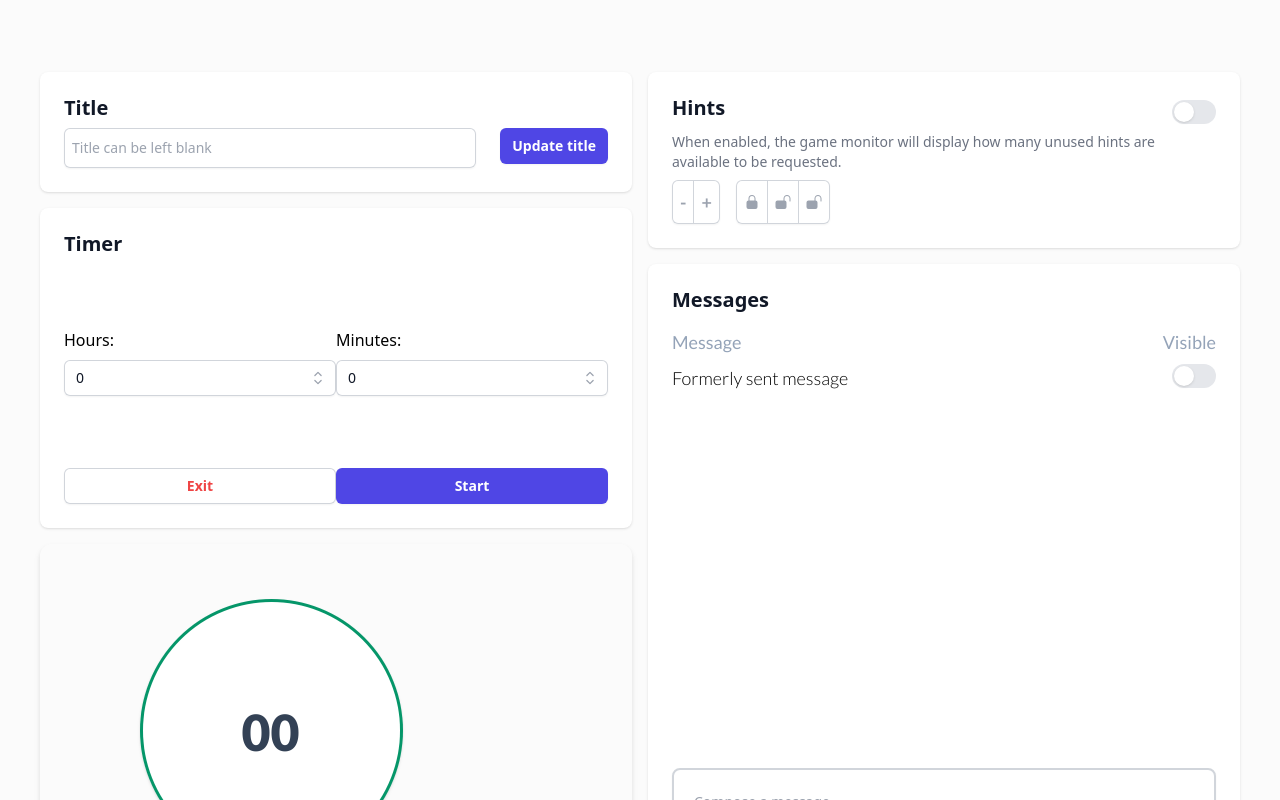
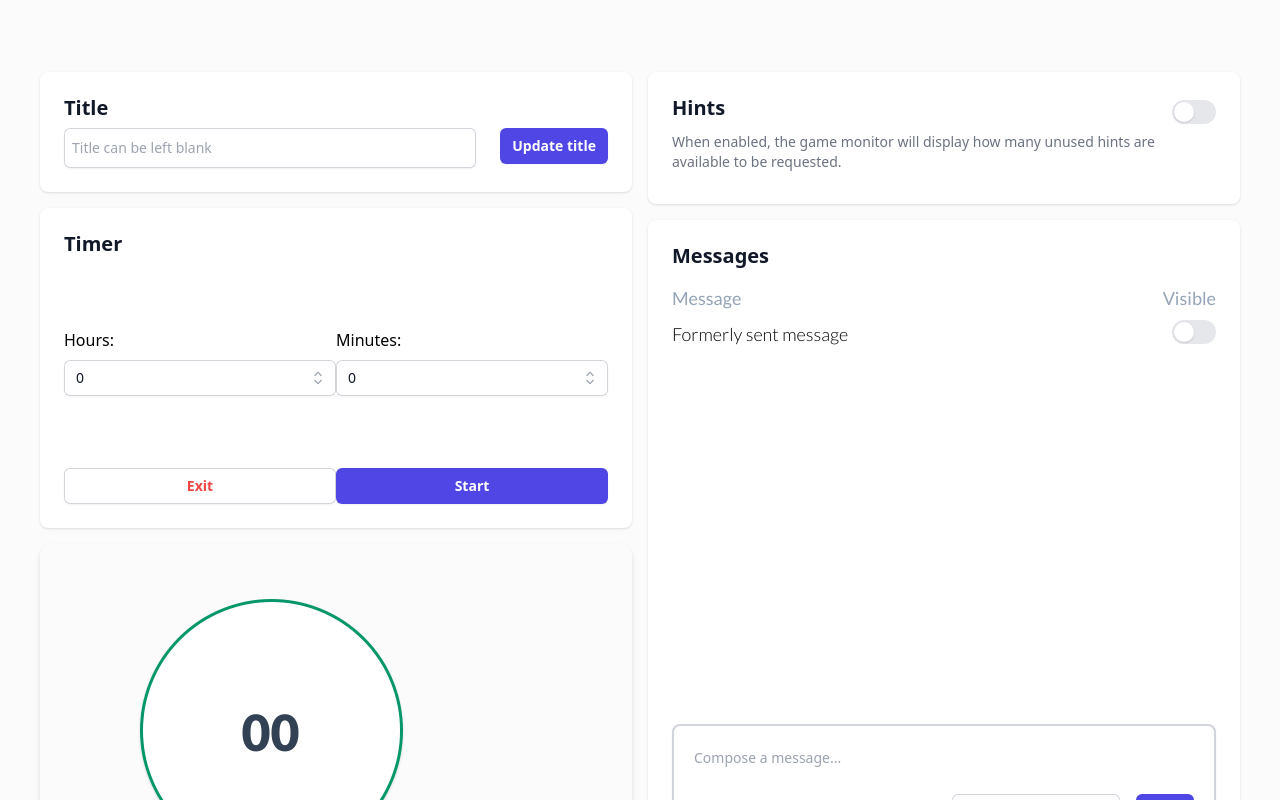
Before and after one commit to ShaunJorstad/escape, a Vue app: page /#/primary in a window 1280 px wide. Shown: the top 800 px of the page. Built offline with nearby package versions, Linux system fonts and the light colour scheme.

Commit message:
Functional Hints

```diff
--- a/src/Stores/SettingsStore.ts
+++ b/src/Stores/SettingsStore.ts
@@ -40,6 +40,7 @@ let defaultSettings = {
   startHours: 0,
   startMinutes: 0,
   enableHints: false,
+  hints: [],
 };
 
 // Non-idiomatic, but we only need one store instance
@@ -118,7 +119,29 @@ const createStore = defineStore("store", () => {
     consumeBroadcast(data);
   }
 
+  function incrementHints(inc: boolean) {
+    if (inc) {
+      // @ts-ignore
+      settings.hints?.push(true);
+    } else {
+      if (settings.hints?.length === 0) {
+        return;
+      }
+      settings.hints?.pop();
+    }
+  }
+
+  function toggleHint(index: number) {
+    if (index > settings.hints.length) {
+      return;
+    }
+    // @ts-ignore
+    settings.hints[index] = !settings.hints[index];
+  }
+
   return {
+    toggleHint,
+    incrementHints,
     settings,
     monitorView,
     monitorIsOpen,
--- a/src/Timer.vue
+++ b/src/Timer.vue
@@ -4,6 +4,7 @@ import { useSettingsStore } from "./Stores/SettingsStore";
 import { onMounted, onUnmounted } from "vue";
 import router from "./Router";
 import Clock from "./components/Clock.vue";
+import { LockClosedIcon, LockOpenIcon } from "@heroicons/vue/24/solid";
 
 const settingsStore = useSettingsStore();
 const isPrimary = router.currentRoute.value.path === "/primary";
@@ -36,6 +37,17 @@ onUnmounted(async () => {
     <div class="flex">
       <div class="grow pl-40 pt-20">
         <Clock />
+        <div
+          class="w-[522px] ml-10 mt-4 p-4 flex justify-around"
+          v-if="settingsStore.settings.enableHints"
+        >
+          <div class="w-[200px] flex justify-around">
+            <template v-for="(hint, index) in settingsStore.settings?.hints">
+              <LockClosedIcon class="w-8 h-8 text-slate-600" v-if="hint" />
+              <LockOpenIcon class="w-8 h-8 text-slate-600" v-else />
+            </template>
+          </div>
+        </div>
       </div>
       <div class="grow"></div>
     </div>
--- a/src/components/Controls/GameMonitor.vue
+++ b/src/components/Controls/GameMonitor.vue
@@ -69,7 +69,7 @@ function closeGameMonitor() {
       <PrimaryButton
         @click="openGameMonitor"
         :text="'Open Game Monitor'"
-        v-if="!settingsStore.monitorIsOpen"
+        v-if="settingsStore.monitorIsOpen"
       />
       <div
         v-else
--- a/src/components/Controls/Hints.vue
+++ b/src/components/Controls/Hints.vue
@@ -1,15 +1,10 @@
 <script setup lang="ts">
-import { ref } from "vue";
-import {
-  Switch,
-  SwitchDescription,
-  SwitchGroup,
-  SwitchLabel,
-} from "@headlessui/vue";
+import { Switch } from "@headlessui/vue";
 import { LockClosedIcon } from "@heroicons/vue/24/solid";
 import { LockOpenIcon } from "@heroicons/vue/24/solid";
+import { useSettingsStore } from "../../Stores/SettingsStore";
 
-const enabled = ref(false);
+const store = useSettingsStore();
 </script>
 <template>
   <div class="bg-white shadow sm:rounded-lg">
@@ -19,9 +14,9 @@ const enabled = ref(false);
           Hints
         </h3>
         <Switch
-          v-model="enabled"
+          v-model="store.settings.enableHints"
           :class="[
-            enabled ? 'bg-indigo-600' : 'bg-gray-200',
+            store.settings.enableHints ? 'bg-indigo-600' : 'bg-gray-200',
             'mt-1 relative inline-flex h-6 w-11 flex-shrink-0 cursor-pointer rounded-full border-2 border-transparent transition-colors duration-200 ease-in-out focus:outline-none focus:ring-2 focus:ring-indigo-600 focus:ring-offset-2',
           ]"
         >
@@ -29,7 +24,7 @@ const enabled = ref(false);
           <span
             aria-hidden="true"
             :class="[
-              enabled ? 'translate-x-5' : 'translate-x-0',
+              store.settings.enableHints ? 'translate-x-5' : 'translate-x-0',
               'pointer-events-none inline-block h-5 w-5 transform rounded-full bg-white shadow ring-0 transition duration-200 ease-in-out',
             ]"
           />
@@ -41,39 +36,48 @@ const enabled = ref(false);
           available to be requested.
         </p>
       </div>
-      <div class="flex">
+      <div class="flex" v-if="store.settings.enableHints">
         <span class="isolate inline-flex rounded-md shadow-sm">
           <button
             type="button"
             class="relative inline-flex items-center rounded-l-md bg-white px-2 py-2 text-gray-400 ring-1 ring-inset ring-gray-300 hover:bg-gray-50 focus:z-10"
+            @click="
+              () => {
+                store.incrementHints(false);
+              }
+            "
           >
             <span class="text-lg font-lato-bold">-</span>
           </button>
           <button
             type="button"
             class="relative -ml-px inline-flex items-center rounded-r-md bg-white px-2 py-2 text-gray-400 ring-1 ring-inset ring-gray-300 hover:bg-gray-50 focus:z-10"
+            @click="
+              () => {
+                store.incrementHints(true);
+              }
+            "
           >
             <span class="text-lg font-lato-bold">+</span>
           </button>
         </span>
-        <span class="isolate inline-flex rounded-md shadow-sm ml-4">
+        <span
+          class="isolate inline-flex rounded-md shadow-sm ml-4"
+          v-if="store.settings.hints?.length > 0"
+        >
           <button
             type="button"
-            class="relative inline-flex items-center rounded-l-md bg-white px-2 py-2 text-gray-400 ring-1 ring-inset ring-gray-300 hover:bg-gray-50 focus:z-10"
+            class="relative inline-flex items-center bg-white px-2 py-2 text-gray-400 ring-1 ring-inset ring-gray-300 hover:bg-gray-50 focus:z-10"
+            :class="{
+              'rounded-l-md': index === 0,
+              'rounded-r-md': index === store.settings.hints?.length - 1,
+              '-ml-px': index > 0,
+            }"
+            v-for="(hint, index) in store.settings.hints"
+            @click="store.toggleHint(index)"
           >
-            <LockClosedIcon class="w-4 h-4" />
-          </button>
-          <button
-            type="button"
-            class="relative -ml-px inline-flex items-center bg-white px-2 py-2 text-gray-400 ring-1 ring-inset ring-gray-300 hover:bg-gray-50 focus:z-10"
-          >
-            <LockOpenIcon class="w-4 h-4" />
-          </button>
-          <button
-            type="button"
-            class="relative -ml-px inline-flex items-center rounded-r-md bg-white px-2 py-2 text-gray-400 ring-1 ring-inset ring-gray-300 hover:bg-gray-50 focus:z-10"
-          >
-            <LockOpenIcon class="w-4 h-4" />
+            <LockClosedIcon class="w-4 h-4" v-if="hint" />
+            <LockOpenIcon class="w-4 h-4" v-else />
           </button>
         </span>
       </div>
```
